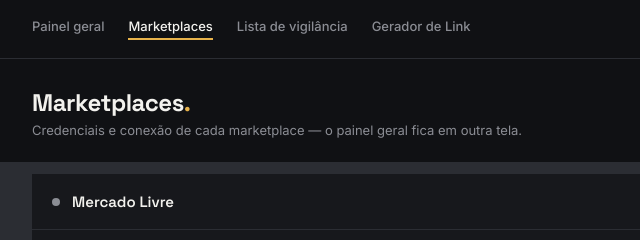
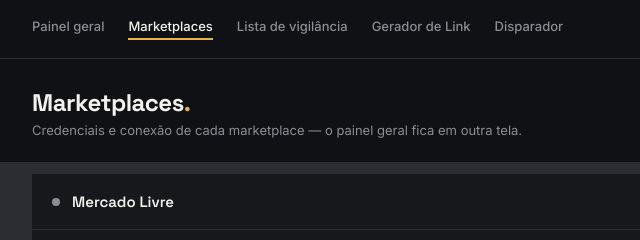
Before and after one commit to nilzaborges358-afk/radarpromocoes, a website: page public/marketplaces.html in a window 1280 px wide. Shown: the top 240 px of the page, 0-640 px from the left. Drawn offline with Linux system fonts and the light colour scheme; no server answers.

Commit message:
Update marketplaces.html

```diff
--- a/public/marketplaces.html
+++ b/public/marketplaces.html
@@ -70,6 +70,7 @@
       <a href="marketplaces.html" class="active">Marketplaces</a>
       <a href="watchlist.html">Lista de vigilância</a>
       <a href="generator.html">Gerador de Link</a>
+      <a href="dispatcher.html">Disparador</a>
     </div>
     <a class="logout-link" id="logoutLink">Sair</a>
   </nav>
```
